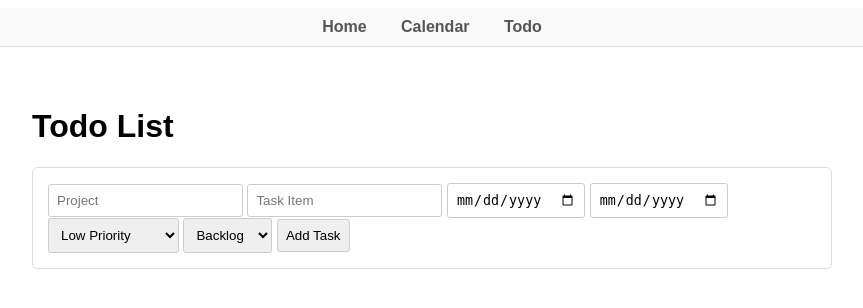
After one commit to krgirard33/ProjectEcho, a Flask app: page /todo/ in a window 1280 px wide. The commit adds this page. Shown: the top 308 px of the page, without its empty margins (208-1071 px from the left). Run offline with Flask 2, Linux system fonts and the light colour scheme; data that the repository does not hold is empty.

Commit message:
Moved the code for each page to its own file

```diff
--- a/app.py
+++ b/app.py
@@ -5,14 +5,18 @@ from collections import defaultdict
 import webbrowser
 import threading
 import os
-import calendar
+# Import the blueprints
+from calendar_app import calendar_bp
+from todo import todo_bp
 
+# Set the app up as a package
 app = Flask(__name__)
 DB_NAME = 'journal.db'
 
+# --- Database Functions (keep these here or move to a separate config file later) ---
 def get_db_connection():
     conn = sqlite3.connect(DB_NAME)
-    conn.row_factory = sqlite3.Row # This allows us to access columns by name
+    conn.row_factory = sqlite3.Row
     return conn
 
 def init_db():
@@ -24,9 +28,27 @@ def init_db():
             content TEXT NOT NULL
         );
     ''')
+    conn.execute('''
+        CREATE TABLE IF NOT EXISTS todos (
+            id INTEGER PRIMARY KEY AUTOINCREMENT,
+            project TEXT NOT NULL,
+            item TEXT NOT NULL,
+            start_date TEXT,
+            due_date TEXT,
+            finished_date TEXT,
+            priority TEXT NOT NULL,
+            status TEXT NOT NULL
+        );
+    ''')
     conn.close()
 
 init_db()
+# -----------------------------------------------------------------------------------
+
+# Register Blueprints
+app.register_blueprint(calendar_bp)
+app.register_blueprint(todo_bp)
+
 
 @app.route('/', methods=('GET', 'POST'))
 def index():
@@ -64,97 +86,12 @@ def index():
 
     return render_template('index.html', entries_by_date=reversed(entries_by_date.items()))
 
-@app.route('/calendar')
-def calendar_view():
-    conn = get_db_connection()
-    dates_with_entries = conn.execute('SELECT DISTINCT SUBSTR(timestamp, 1, 10) FROM entries').fetchall()
-    dates_with_entries = {row[0] for row in dates_with_entries}
-    conn.close()
-
-    today = datetime.date.today()
-    cal = calendar.Calendar(firstweekday=calendar.MONDAY)
-    current_month_days = cal.monthdayscalendar(today.year, today.month)
-    month_name = today.strftime('%B')
-
-    month_data = []
-    for week in current_month_days:
-        week_data = []
-        for day in week:
-            if day == 0:
-                week_data.append(None)
-            else:
-                current_date = f"{today.year:04d}-{today.month:02d}-{day:02d}"
-                has_entry = current_date in dates_with_entries
-                week_data.append({'day': day, 'date': current_date, 'has_entry': has_entry})
-        month_data.append(week_data)
-
-    return render_template('calendar.html', month=month_name, year=today.year, month_data=month_data)
-
-@app.route('/day/<date>', methods=('GET', 'POST'))
-def view_day(date):
-    conn = get_db_connection()
-    if request.method == 'POST':
-        content = request.form['content']
-        timestamp = datetime.datetime.now().strftime('%Y-%m-%d %H:%M:%S')
-        conn.execute('INSERT INTO entries (timestamp, content) VALUES (?, ?)',
-                     (timestamp, content))
-        conn.commit()
-        conn.close()
-        return redirect(url_for('view_day', date=date))
-
-    entries = conn.execute('SELECT * FROM entries WHERE SUBSTR(timestamp, 1, 10) = ? ORDER BY timestamp ASC', (date,)).fetchall()
-    conn.close()
-
-    entries_with_time = []
-    previous_timestamp = None
-
-    for entry in entries:
-        current_timestamp_str = entry['timestamp']
-
-        time_elapsed = None
-        if previous_timestamp:
-            time_elapsed = datetime.datetime.strptime(current_timestamp_str, '%Y-%m-%d %H:%M:%S') - previous_timestamp
-
-        entry_with_time = dict(entry)
-        entry_with_time['time_elapsed'] = time_elapsed
-
-        entries_with_time.append(entry_with_time)
-        previous_timestamp = datetime.datetime.strptime(current_timestamp_str, '%Y-%m-%d %H:%M:%S')
-
-    entries_with_time.reverse()
-
-    return render_template('day_view.html', entries=reversed(entries_with_time), date=date)
-
-@app.route('/edit/<int:entry_id>', methods=('GET', 'POST'))
-def edit(entry_id):
-    conn = get_db_connection()
-    if request.method == 'POST':
-        content = request.form['content']
-        original_date = request.form['original_date']
-        conn.execute('UPDATE entries SET content = ? WHERE id = ?', (content, entry_id))
-        conn.commit()
-        conn.close()
-        return redirect(url_for('view_day', date=original_date))
-
-    # This is the part that fetches the entry and gets the date.
-    entry = conn.execute('SELECT * FROM entries WHERE id = ?', (entry_id,)).fetchone()
-    conn.close()
-
-    if entry is None:
-        return "Entry not found.", 404
-
-    # This line extracts the date from the timestamp and stores it in original_date
-    original_date = entry['timestamp'].split(' ')[0]
-    return render_template('edit.html', entry=entry, original_date=original_date)
 
 if __name__ == '__main__':
-    # This check ensures the code runs only in the main process
     if os.environ.get('WERKZEUG_RUN_MAIN') == 'true':
         def open_browser():
-            # Using the default browser is more reliable
             webbrowser.open_new_tab('http://localhost:5000/')
 
-        # We delay opening the browser to give the server a moment to start
         threading.Timer(1, open_browser).start()
 
     app.run(port=5000, debug=True)
--- a/static/style.css
+++ b/static/style.css
@@ -134,7 +134,6 @@ textarea {
     margin-left: 10px;
 }
 .date-section {
-    border-bottom: 1px solid #ddd;
     padding-bottom: 15px;
     margin-bottom: 25px;
 }
@@ -145,8 +144,76 @@ textarea {
     margin-bottom: 10px;
     background-color: #FFFFED;
     border: 1px solid #ccc;
+    padding: 5px;
 }
 
 .hidden {
     display: none;
 }
+
+/* To-Do List Styles */
+.todo-form-container {
+    margin-bottom: 20px;
+    padding: 15px;
+    border: 1px solid #ddd;
+    border-radius: 5px;
+    display: flex;
+    flex-wrap: wrap;
+    gap: 10px;
+}
+
+    .todo-form-container input,
+    .todo-form-container select,
+    .todo-form-container button {
+        padding: 8px;
+        border-radius: 3px;
+        border: 1px solid #ccc;
+    }
+
+.todo-list-container {
+    margin-top: 20px;
+}
+
+.project-section h3 {
+    background-color: #f0f0f0;
+    padding: 10px;
+    border-radius: 5px;
+}
+
+.todo-item {
+    display: flex;
+    justify-content: space-between;
+    align-items: center;
+    padding: 10px;
+    border-bottom: 1px solid #eee;
+}
+
+.item-content {
+    display: flex;
+    align-items: center;
+    gap: 10px;
+}
+
+.priority {
+    font-size: 0.8em;
+    padding: 3px 6px;
+    border-radius: 3px;
+    color: white;
+}
+
+.priority-low {
+    background-color: #28a745;
+}
+
+.priority-medium {
+    background-color: #ffc107;
+}
+
+.priority-high {
+    background-color: #dc3545;
+}
+
+.status-finished .item-text {
+    text-decoration: line-through;
+    color: #888;
+}
--- a/templates/base.html
+++ b/templates/base.html
@@ -10,7 +10,8 @@
     <header class="main-header">
         <nav>
             <a href="{{ url_for('index') }}">Home</a>
-            <a href="{{ url_for('calendar_view') }}">Calendar</a>
+            <a href="{{ url_for('calendar_bp.calendar_view') }}">Calendar</a>
+            <a href="{{ url_for('todo_bp.todo') }}">Todo</a>
         </nav>
     </header>
     <div class="container">
--- a/templates/calendar.html
+++ b/templates/calendar.html
@@ -10,7 +10,7 @@
     <div class="calendar-week">
         {% for day_info in week %}
         {% if day_info %}
-        <a href="{{ url_for('view_day', date=day_info.date) }}" class="calendar-day {% if day_info.has_entry %}has-entry{% endif %}">
+        <a href="{{ url_for('calendar_bp.view_day', date=day_info.date) }}" class="calendar-day {% if day_info.has_entry %}has-entry{% endif %}">
             {{ day_info.day }}
         </a>
         {% else %}
--- a/templates/day_view.html
+++ b/templates/day_view.html
@@ -15,7 +15,7 @@
 <div class="entries-list-container">
     {% for entry in entries %}
     <div class="entry">
-        <a href="{{ url_for('edit', entry_id=entry.id) }}">
+        <a href="{{ url_for('calendar_bp.edit', entry_id=entry.id) }}">
             <span class="timestamp">{{ entry.timestamp.split(' ')[1] }}</span> - {{ entry.content }}
             {% if entry.time_elapsed %}
             <span class="time-elapsed">({{ entry.time_elapsed }})</span>
--- a/templates/edit.html
+++ b/templates/edit.html
@@ -5,12 +5,12 @@
 {% block content %}
 <h1>Edit Journal Entry</h1>
 <div class="edit-form-container">
-    <form method="post" action="{{ url_for('edit', entry_id=entry.id) }}">
+    <form method="post" action="{{ url_for('calendar_bp.edit', entry_id=entry.id) }}">
         <textarea name="content" rows="10" cols="50">{{ entry.content }}</textarea>
         <input type="hidden" name="original_date" value="{{ original_date }}">
         <div class="button-container">
             <button type="submit">Save Changes</button>
-            <a href="{{ url_for('view_day', date=original_date) }}">Cancel</a>
+            <a href="{{ url_for('calendar_bp.view_day', date=original_date) }}">Cancel</a>
         </div>
     </form>
 </div>
--- a/templates/index.html
+++ b/templates/index.html
@@ -16,7 +16,7 @@
         <ul class="entries-list" style="list-style-type: none; padding: 0;">
             {% for entry in entries %}
             <li class="entry">
-                <a href="{{ url_for('edit', entry_id=entry.id) }}">
+                <a href="{{ url_for('calendar_bp.edit', entry_id=entry.id) }}">
                     <span class="timestamp">{{ entry.timestamp.split(' ')[1] }}</span> - {{ entry.content }}
                     {% if entry.time_elapsed %}
                     <span class="time-elapsed">({{ entry.time_elapsed }})</span>
--- /dev/null
+++ b/templates/todo.html
@@ -0,0 +1,50 @@
+{% extends "base.html" %}
+
+{% block title %}Todo List{% endblock %}
+
+{% block content %}
+<h1>Todo List</h1>
+<div class="todo-form-container">
+    <form method="post" action="{{ url_for('todo_bp.todo') }}">
+        <input type="text" name="project" placeholder="Project" required>
+        <input type="text" name="item" placeholder="Task Item" required>
+        <input type="date" name="start_date" placeholder="Start Date">
+        <input type="date" name="due_date" placeholder="Due Date">
+        <select name="priority">
+            <option value="low">Low Priority</option>
+            <option value="medium">Medium Priority</option>
+            <option value="high">High Priority</option>
+        </select>
+        <select name="status">
+            <option value="backlog">Backlog</option>
+            <option value="holding">Holding</option>
+            <option value="started">Started</option>
+            <option value="finished">Finished</option>
+        </select>
+        <button type="submit">Add Task</button>
+    </form>
+</div>
+
+<div class="todo-list-container">
+    {% for project, items in todos_by_project.items() %}
+    <div class="project-section">
+        <h3>{{ project }}</h3>
+        <ul>
+            {% for item in items %}
+            <li class="todo-item status-{{ item.status }}">
+                <div class="item-content">
+                    <span class="item-text">{{ item.item }}</span>
+                    <span class="priority priority-{{ item.priority }}">{{ item.priority }}</span>
+                </div>
+                <div class="item-dates">
+                    {% if item.start_date %}<span>Start: {{ item.start_date }}</span>{% endif %}
+                    {% if item.due_date %}<span>Due: {{ item.due_date }}</span>{% endif %}
+                    {% if item.finished_date %}<span>Finished: {{ item.finished_date }}</span>{% endif %}
+                </div>
+            </li>
+            {% endfor %}
+        </ul>
+    </div>
+    {% endfor %}
+</div>
+{% endblock %}
--- /dev/null
+++ b/todo.py
@@ -0,0 +1,38 @@
+from flask import Blueprint, render_template, request, redirect, url_for
+from collections import defaultdict
+import sqlite3
+
+# Define the Blueprint. The URL prefix will be '/todo'
+todo_bp = Blueprint('todo_bp', __name__, url_prefix='/todo')
+
+# Helper function to get database connection (copied from app.py)
+def get_db_connection():
+    conn = sqlite3.connect('journal.db')
+    conn.row_factory = sqlite3.Row
+    return conn
+
+@todo_bp.route('/', methods=('GET', 'POST'))
+def todo():
+    conn = get_db_connection()
+    if request.method == 'POST':
+        project = request.form['project']
+        item = request.form['item']
+        start_date = request.form['start_date'] or None
+        due_date = request.form['due_date'] or None
+        priority = request.form['priority']
+        status = request.form['status']
+
+        conn.execute('INSERT INTO todos (project, item, start_date, due_date, priority, status) VALUES (?, ?, ?, ?, ?, ?)',
+                     (project, item, start_date, due_date, priority, status))
+        conn.commit()
+        conn.close()
+        return redirect(url_for('todo_bp.todo'))
+
+    todos = conn.execute('SELECT * FROM todos ORDER BY project, due_date ASC').fetchall()
+    conn.close()
+
+    todos_by_project = defaultdict(list)
+    for todo_item in todos:
+        todos_by_project[todo_item['project']].append(todo_item)
+
+    return render_template('todo.html', todos_by_project=todos_by_project)
```
Also changed, not shown: calendar_app.py (added, +97 -0 lines), __init__.py (added), 1 other file.
